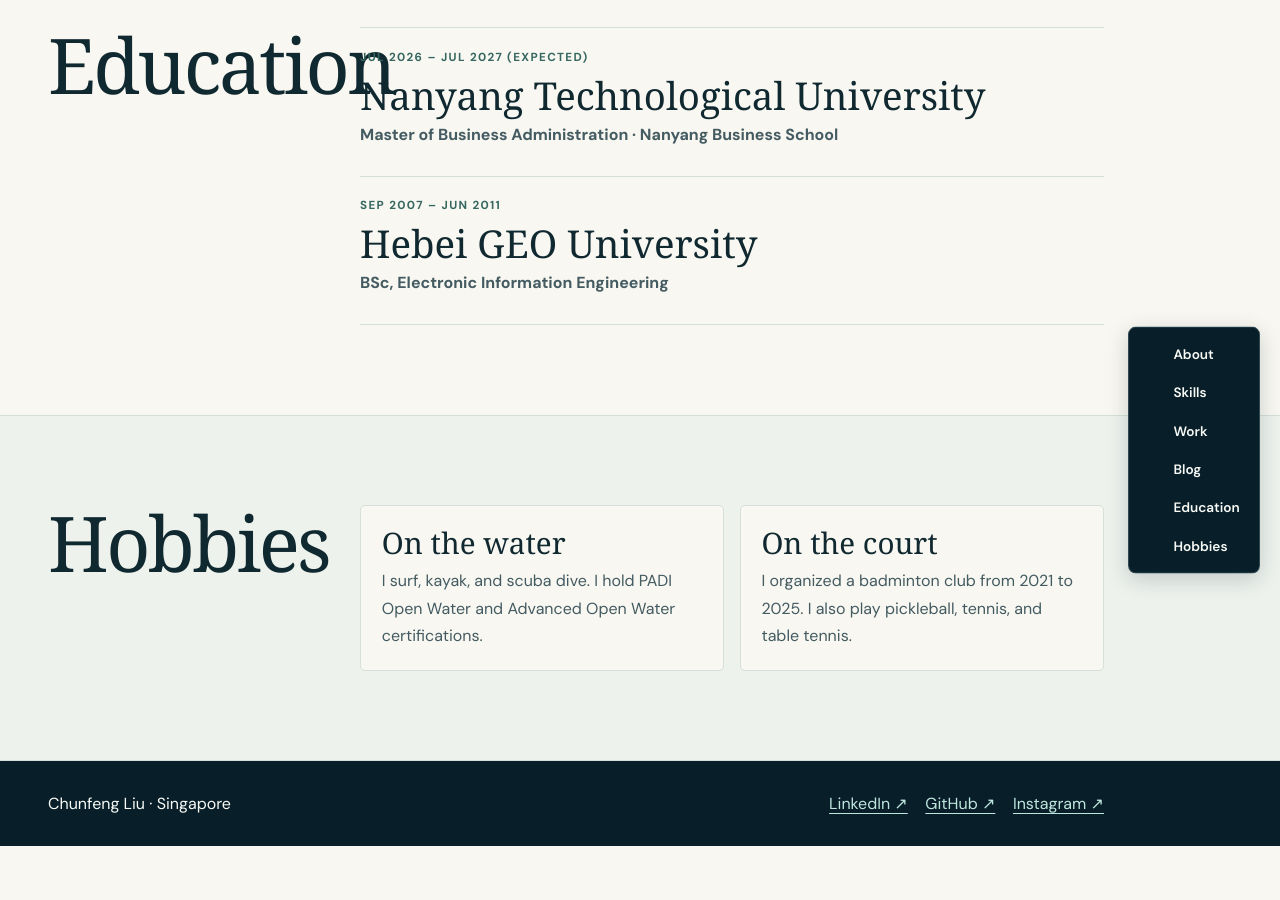
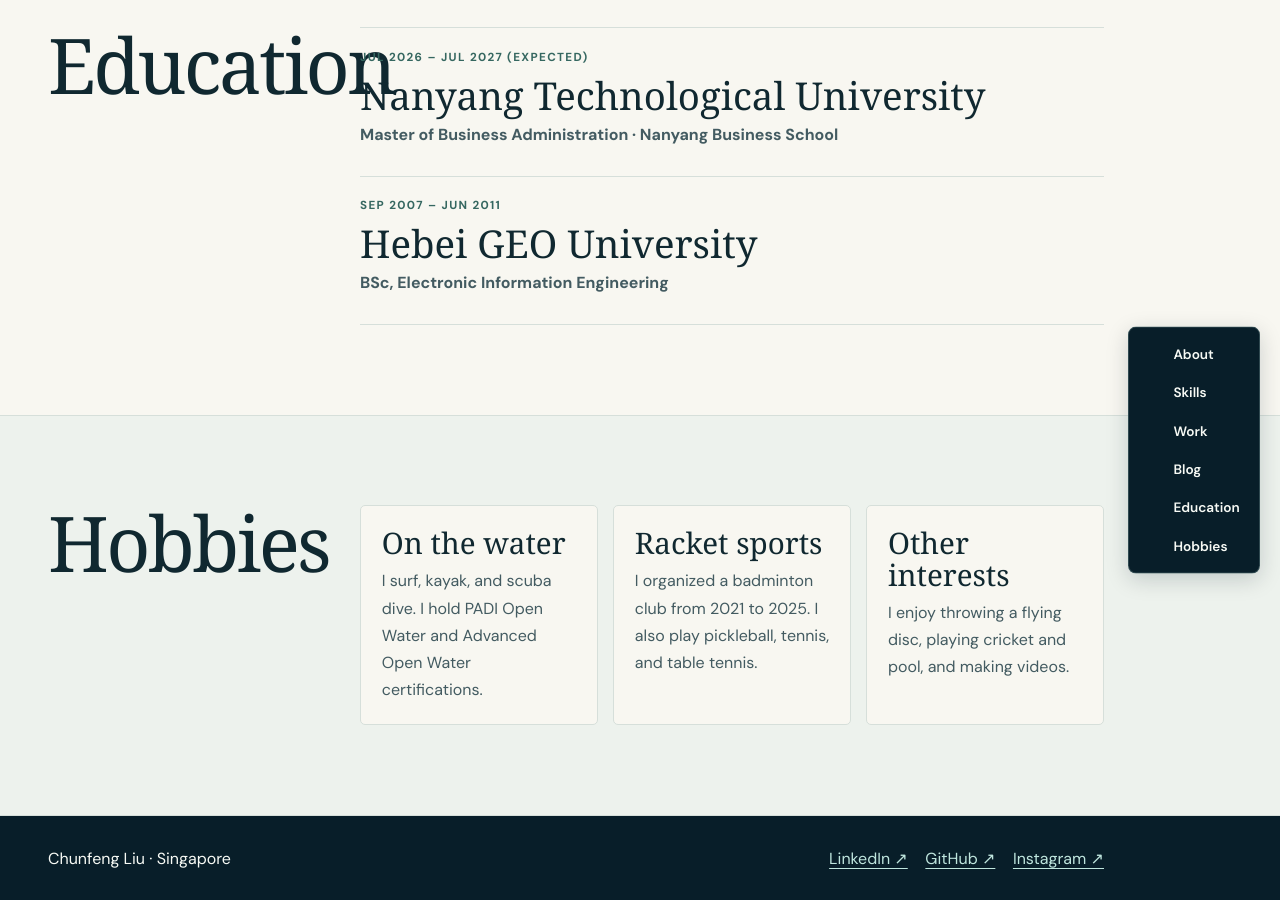
Before and after one commit to sprindy/chunfeng_liu.github.io, a Jekyll site: the page built from index.html, in a window 1280 px wide and 900 px high, scrolled down 3373 px. Built offline with Jekyll 4.4.1, drawn with Linux system fonts in a browser that asks for light colours; some web fonts are replaced; before the commit the page ends 4219 px from its top, so only the background shows below that.

Commit message:
Add hobbies from Instagram bio

```diff
--- a/index.html
+++ b/index.html
@@ -88,6 +88,7 @@ layout: default
   <h2>Hobbies</h2>
   <div class="skills-grid">
     <article><h3>On the water</h3><p>I surf, kayak, and scuba dive. I hold PADI Open Water and Advanced Open Water certifications.</p></article>
-    <article><h3>On the court</h3><p>I organized a badminton club from 2021 to 2025. I also play pickleball, tennis, and table tennis.</p></article>
+    <article><h3>Racket sports</h3><p>I organized a badminton club from 2021 to 2025. I also play pickleball, tennis, and table tennis.</p></article>
+    <article><h3>Other interests</h3><p>I enjoy throwing a flying disc, playing cricket and pool, and making videos.</p></article>
   </div>
 </div></section>
```
